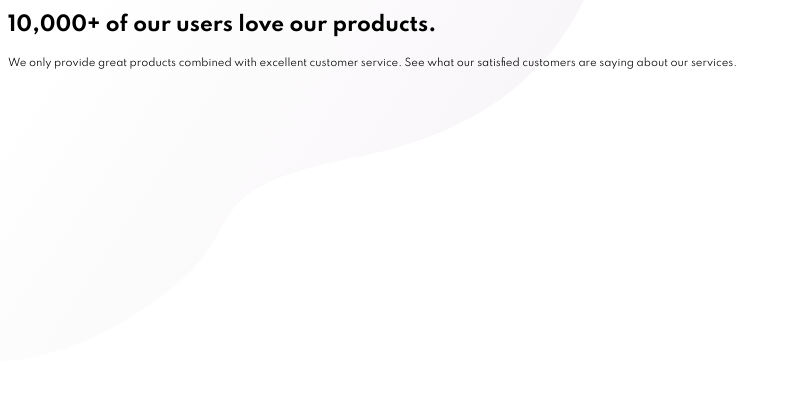
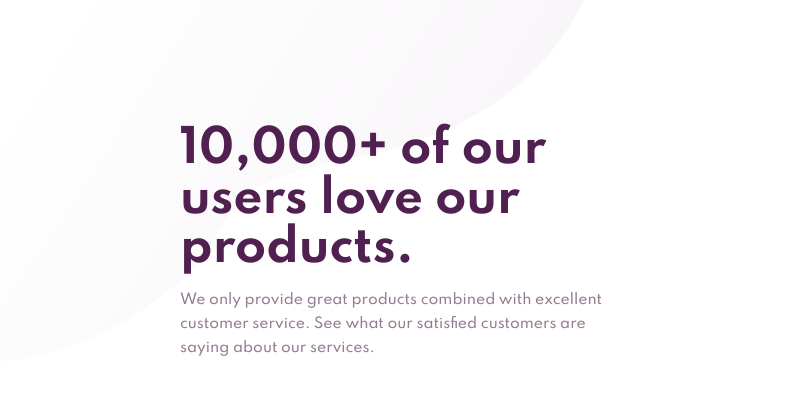
Before and after one commit to Frcomparan/reto-de-maquetado, a plain HTML site: page index.html in a window 1280 px wide. Shown: the whole page, without its empty margins (0-791 px from the left). Drawn offline with Linux system fonts and the light colour scheme.

Commit message:
Add header CSS

```diff
--- a/stylesheet.css
+++ b/stylesheet.css
@@ -13,3 +13,25 @@ body {
   font-weight: 400;
   line-height: 240%;
 }
+
+/* Estilos del header */
+
+header {
+  position: absolute;
+  width: 440px;
+  top: 95px;
+  left: 180px;
+}
+
+header h1 {
+  font-size: 4.5em;
+  font-weight: 800;
+  line-height: 110%;
+  margin-block-end: 0em;
+  color: hsl(300, 43%, 22%);
+}
+header p {
+  font-weight: 500;
+  font-size: 1.4em;
+  color: hsl(303, 10%, 53%);
+}
```
